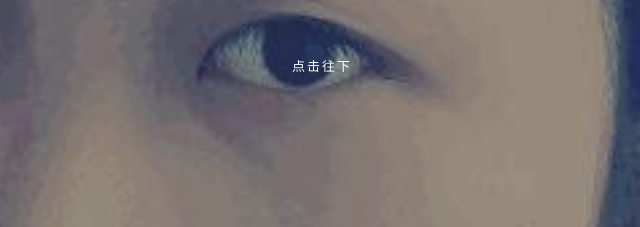
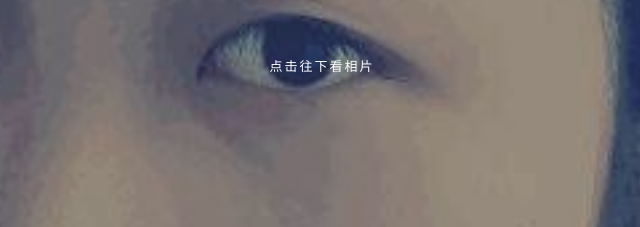
Before and after one commit to dream-wlmcode/lixia, a plain HTML site: page index.html in a window 1280 px wide. Shown: the part 403-630 px from the top of the page, 318-958 px from the left. Drawn offline with nearby package versions, Linux system fonts and the light colour scheme; files that its build step writes are made by us from their sources; files whose address does not match are found by name.

Commit message:
更新
Signed-off-by: dream-wlmcode <1306803208@qq.com>

```diff
--- a/index.html
+++ b/index.html
@@ -80,7 +80,7 @@
 								<h1 class="animate-box"><span id="enterPerson" style="cursor: pointer;">我想进入你的故事</span></h1>
 								<div class="fh5co-go animate-box">
 									<a href="#" class="js-fh5co-next">
-										点击往下
+										点击往下看相片
 										<span><i class="icon-arrow-down2"></i></span>
 									</a>
 
```
Also changed, not shown: portfolio-single.html (+1 -1 lines), video.html (+1 -1 lines).
